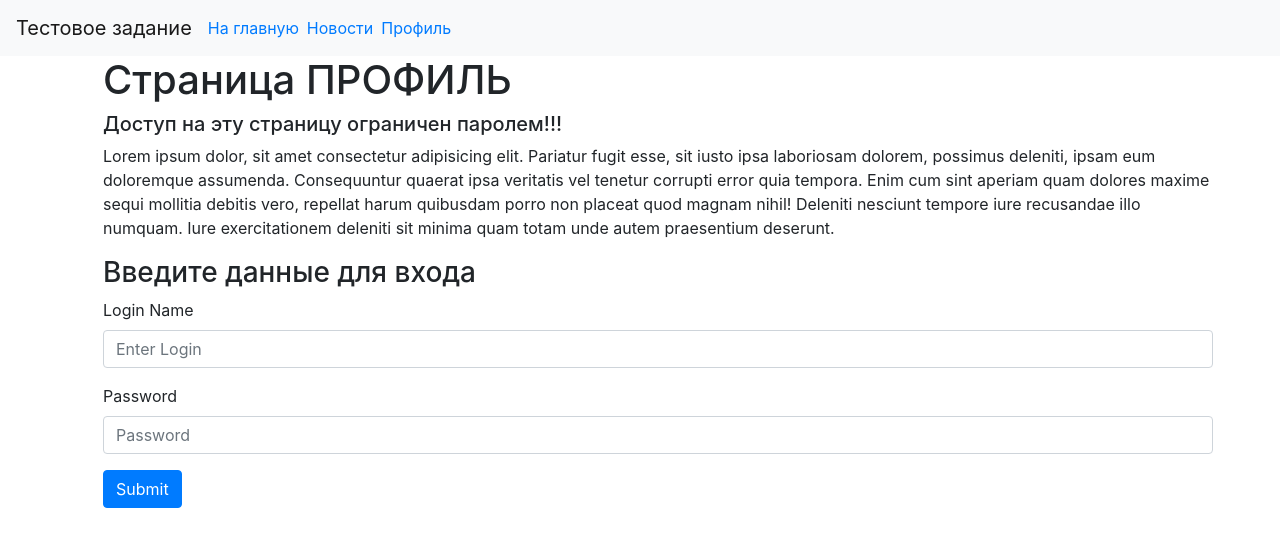
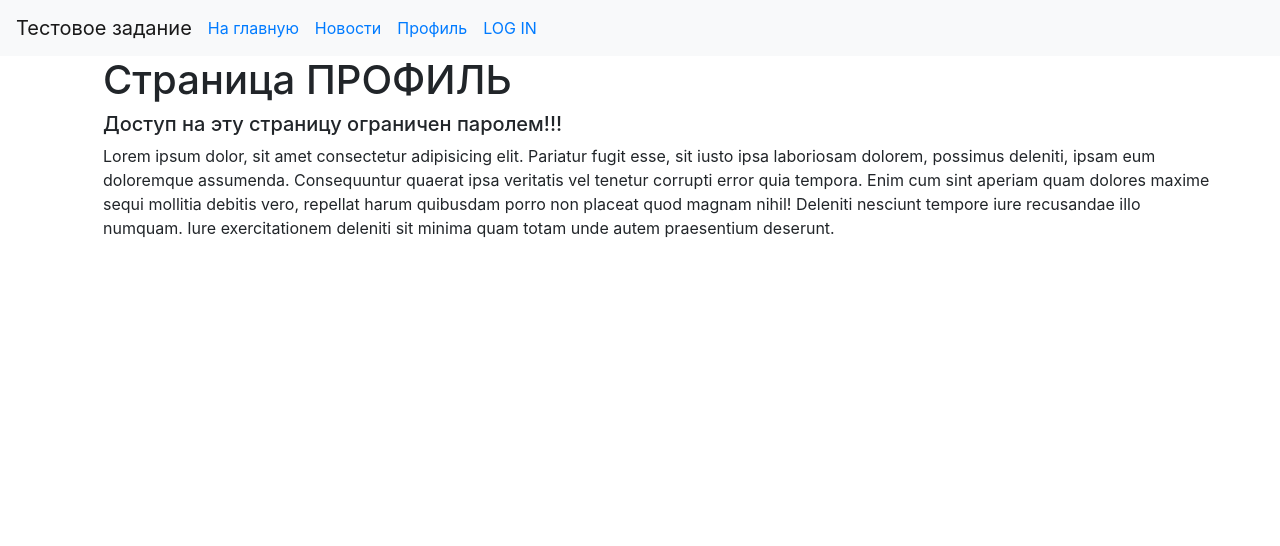
Before and after one commit to LeoUral/tz_proglib, a React (Create React App) app: page /profile in a window 1280 px wide. Shown: the top 546 px of the page. Built offline with nearby package versions, Linux system fonts and the light colour scheme.

Commit message:
Задание 1
Задание 1 выполнено. Информация при верном входе передается через localStore

```diff
--- a/src/components/Login.js
+++ b/src/components/Login.js
@@ -1,20 +1,64 @@
 import React from 'react';
 import { Container, Form, Button } from 'react-bootstrap';
 
-export default function Login() {
+export default class Login extends React.Component {
+    constructor(props) {
+        super(props);
+        this.state = {
+            login: 'Admin',
+            password: '12345',
+            valueLogin: '',
+            valuePassword: '',
+            verification: false
+        }
+        this.handleChangeLogin = this.handleChangeLogin.bind(this);
+        this.handleChangePassword = this.handleChangePassword.bind(this);
+        this.handleSubmit = this.handleSubmit.bind(this);
+    }
 
+    handleChangeLogin(event) {
+        this.setState({ valueLogin: event.target.value });
+    }
+
+    handleChangePassword(event) {
+        this.setState({ valuePassword: event.target.value });
+    }
+
+    handleSubmit(event) {
+        const login = this.state.login;
+        const password = this.state.password;
+
+        if (login === this.state.valueLogin && password === this.state.valuePassword) {
+            this.setState({ verification: true });
+            setTimeout(() => {
+                localStorage.setItem('verification', this.state.verification);
+                document.location.href = '/profile';
+            }, 500);
+
+        } else {
+            this.setState({ verification: false })
+            setTimeout(() => {
+                localStorage.setItem('verification', this.state.verification);
+            }, 500);
+            alert('Логин или пароль введены не верно!');
+        }
+
+        event.preventDefault();
+    }
+
+    render() {
         return (
             <>
                 <Container>
                     <h3>Введите данные для входа</h3>
-                <Form>
+                    <Form onSubmit={this.handleSubmit} >
                         <Form.Group controlId="formBasicLogin">
                             <Form.Label>Login Name</Form.Label>
-                        <Form.Control type="text" placeholder="Enter Login" />
+                            <Form.Control type="text" placeholder="Enter Login" onChange={this.handleChangeLogin} />
                         </Form.Group>
                         <Form.Group controlId="formBasicPassword">
                             <Form.Label>Password</Form.Label>
-                        <Form.Control type="password" placeholder="Password" />
+                            <Form.Control type="password" placeholder="Password" onChange={this.handleChangePassword} />
                         </Form.Group>
                         <Button variant="primary" type="submit">Submit</Button>
                     </Form>
@@ -22,3 +66,4 @@ export default function Login() {
             </>
         );
     }
+}
--- a/src/components/Profile.js
+++ b/src/components/Profile.js
@@ -1,8 +1,19 @@
 import React from 'react';
 import { Container } from 'react-bootstrap';
 
-export default function Profile() {
+export default class Profile extends React.Component {
 
+    componentDidMount() {
+        if (localStorage.getItem('verification') === 'false') {
+            document.location.href = '/login';
+        }
+    }
+
+    componentWillUnmount() {
+        localStorage.setItem('verification', false);
+    }
+
+    render() {
         return (
             <>
                 <Container>
@@ -11,5 +22,6 @@ export default function Profile() {
                     <p>Lorem ipsum dolor, sit amet consectetur adipisicing elit. Pariatur fugit esse, sit iusto ipsa laboriosam dolorem, possimus deleniti, ipsam eum doloremque assumenda. Consequuntur quaerat ipsa veritatis vel tenetur corrupti error quia tempora. Enim cum sint aperiam quam dolores maxime sequi mollitia debitis vero, repellat harum quibusdam porro non placeat quod magnam nihil! Deleniti nesciunt tempore iure recusandae illo numquam. Iure exercitationem deleniti sit minima quam totam unde autem praesentium deserunt.</p>
                 </Container>
             </>
-    )
+        );
     }
+}
--- a/src/components/mainblock.js
+++ b/src/components/mainblock.js
@@ -8,8 +8,10 @@ import News from './News';
 import Profile from './Profile';
 
 
-export default function Mainblock() {
+export default class Mainblock extends React.Component {
 
+
+    render() {
         return (
             <>
                 <Router>
@@ -18,9 +20,10 @@ export default function Mainblock() {
                         <Route exact path="/" component={Home} />
                         <Route path="/news" component={News} />
                         <Route path="/profile" component={Profile} />
-                    <Login />
+                        <Route path="/login" component={Login} />
                     </Switch>
                 </Router>
             </>
         );
     }
+}
--- a/src/components/navibar.js
+++ b/src/components/navibar.js
@@ -11,9 +11,10 @@ export default function Navibar() {
                 <Navbar.Toggle aria-controls="basic-navbar-nav" />
                 <Navbar.Collapse id="basic-navbar-nav">
                     <Nav className="mr-auto">
-                        <Link className="mr-2" to="/">На главную</Link>
-                        <Link className="mr-2" to="/news">Новости</Link>
-                        <Link className="mr-2" to="/profile">Профиль</Link>
+                        <Link className="mr-3" to="/">На главную</Link>
+                        <Link className="mr-3" to="/news">Новости</Link>
+                        <Link className="mr-3" to="/profile">Профиль</Link>
+                        <Link className="mr-3" to="/login">LOG IN</Link>
                     </Nav>
                 </Navbar.Collapse>
             </Navbar>
```
Also changed, not shown: 1 other file (tests, documents, lock files or other folders). Lines whose indentation alone changed are shown as unchanged.
